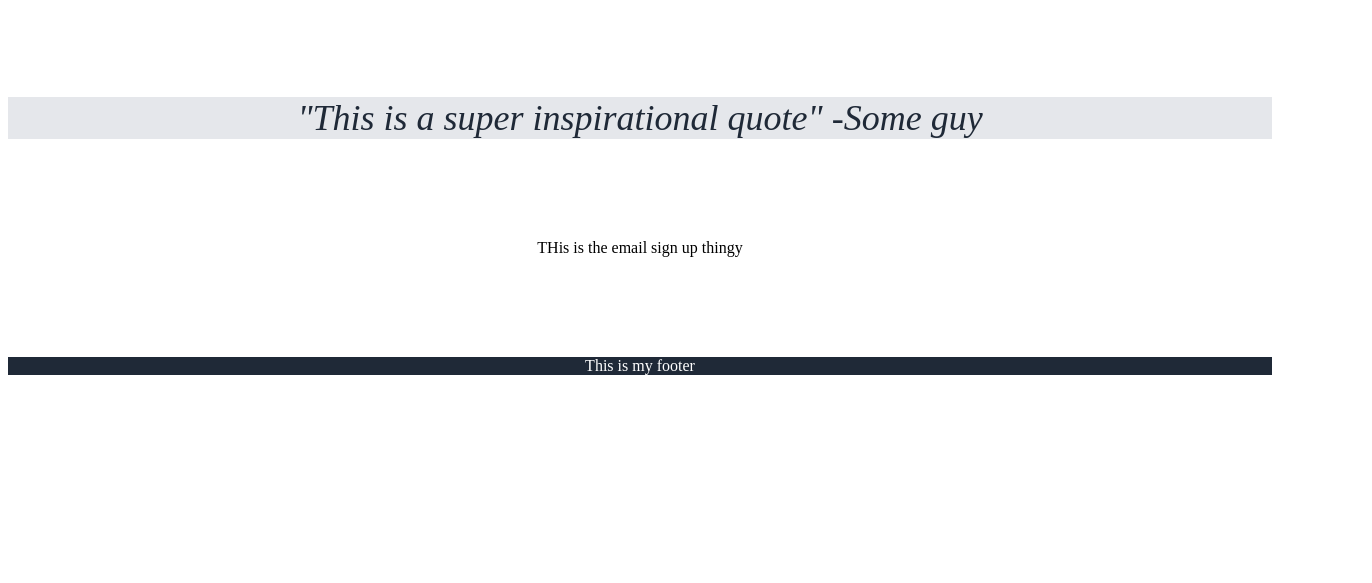
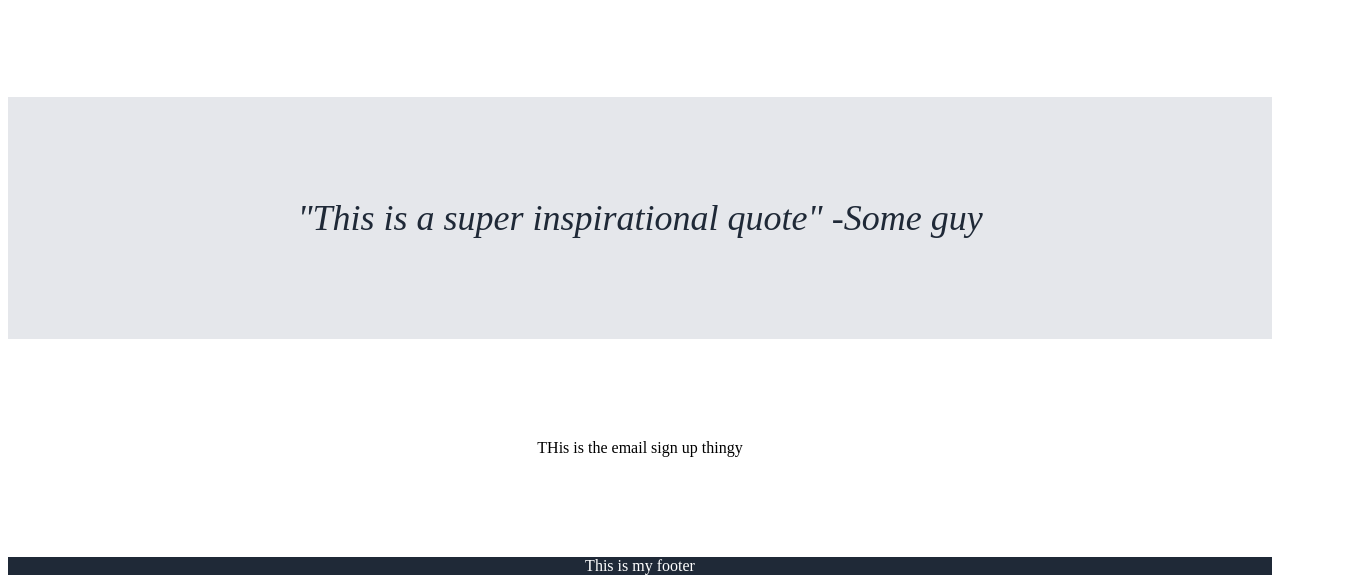
Before and after one commit to Scrivenor/TOP-Landing-Page, a plain HTML site: page index.html in a window 1280 px wide. Shown: the part 746-1329 px from the top of the page, 1372 px wide, since content can reach past the window. Before the commit the page ends 1129 px from the top, so only its background shows below. Drawn offline with Linux system fonts and the light colour scheme.

```diff
--- a/style.css
+++ b/style.css
@@ -130,15 +130,19 @@
     align-items: center;
     justify-content: center;
     background: #e5e7eb;
-    /* padding: 100px; */
+    padding-top: 100px;
+    padding-bottom: 100px;
     /* flex-direction: column; */
+
 }
 
 .signup {
     align-items: center;
     justify-content: center;
     color: black;
-    padding: 100px;
+    padding-top: 100px;
+    padding-bottom: 100px;
+
 }
 
 .footer {
```
